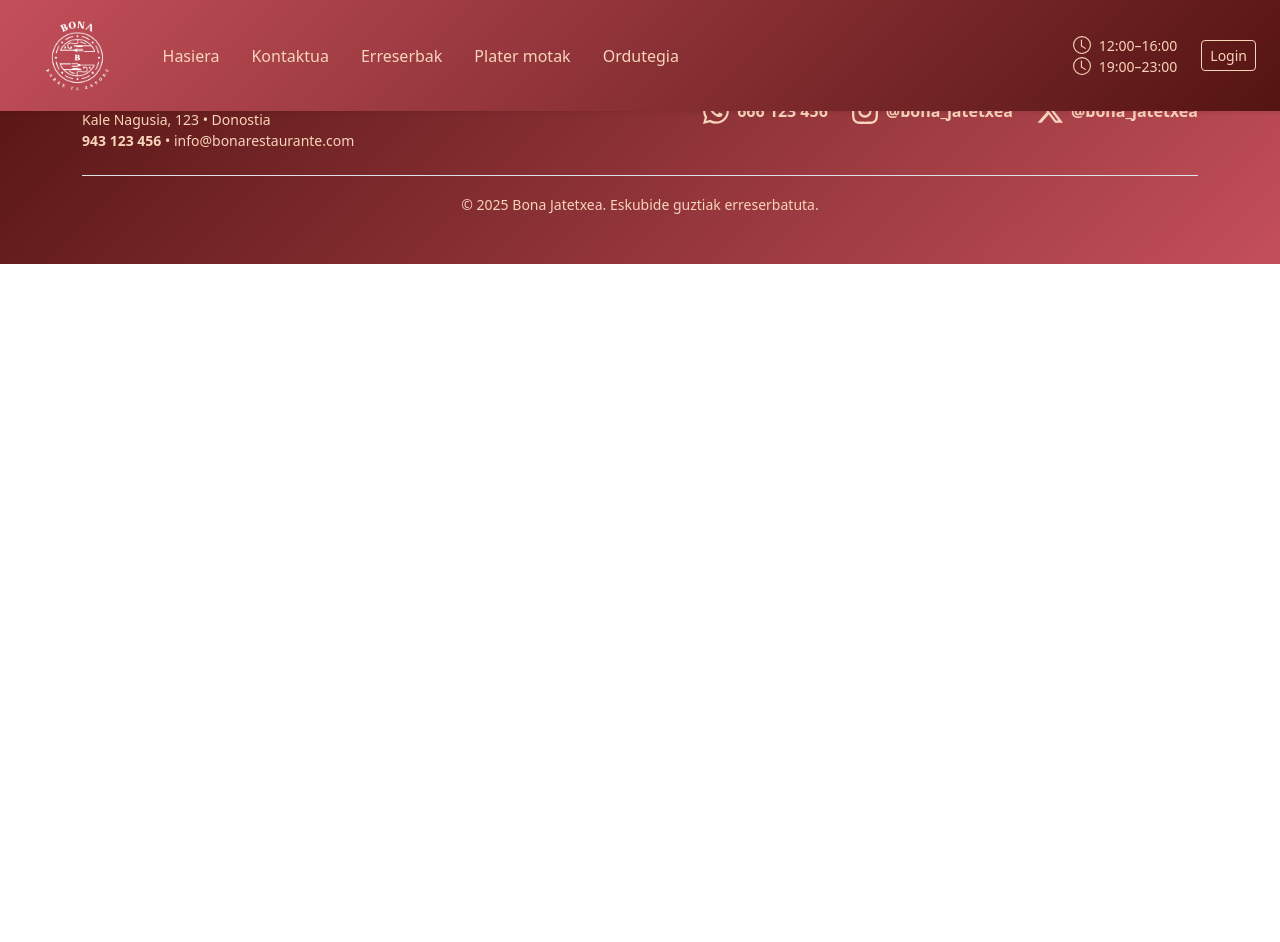
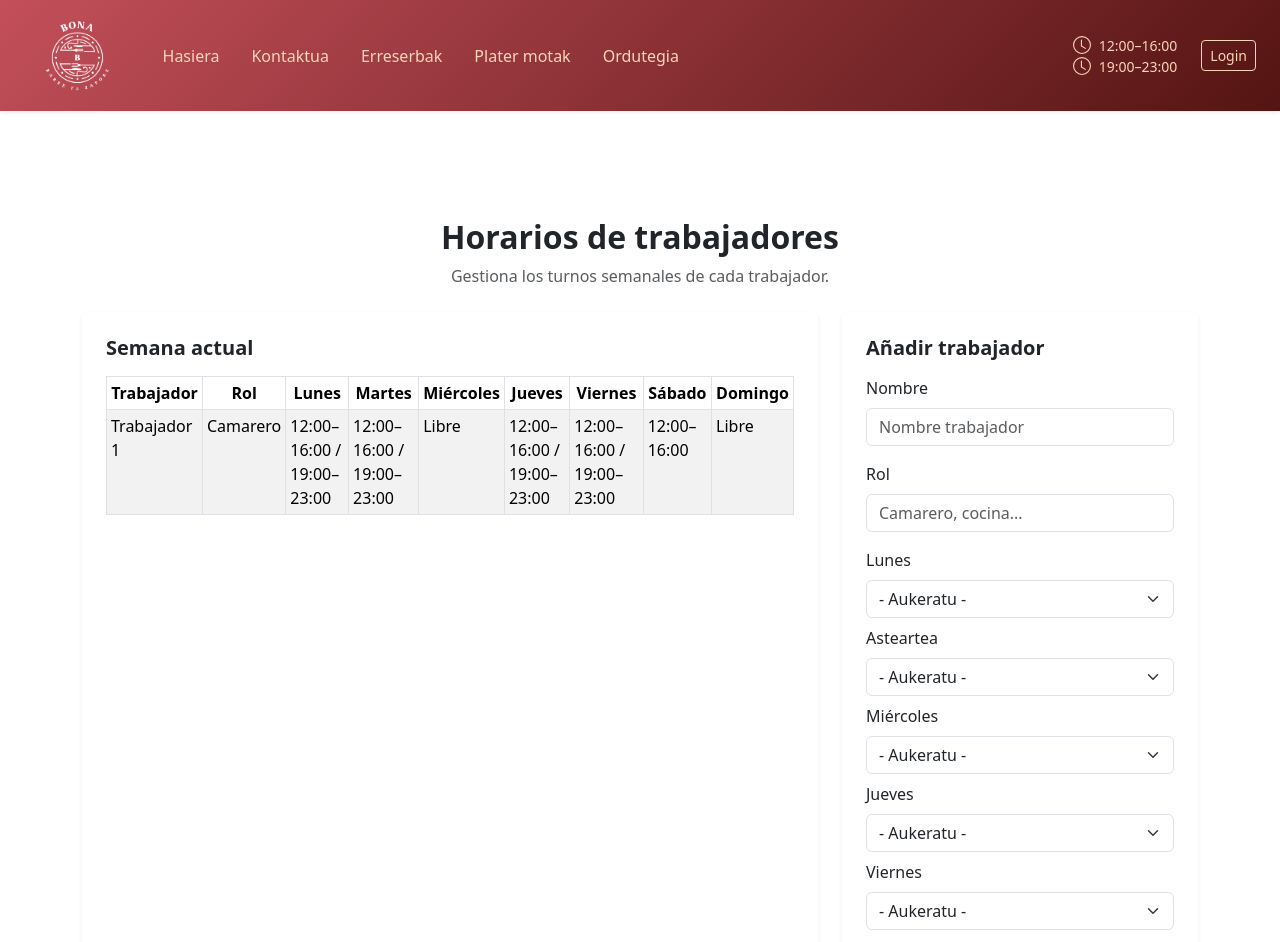
Before and after one commit to odonosoga/BonaJatetxea, a React (Create React App) app in the folder bona-web/: page /ordutegia in a window 1280 px wide. Shown: the top 942 px of the page. Before the commit the page ends 800 px from the top, so only its background shows below. Built offline with nearby package versions, Linux system fonts and the light colour scheme.

Commit message:
schedule

```diff
--- a/bona-web/src/components/Schedule/Schedule.css
+++ b/bona-web/src/components/Schedule/Schedule.css
@@ -0,0 +1,3 @@
+.schedule-section{
+    margin-top: 170px;
+}
--- a/bona-web/src/components/Schedule/Schedule.js
+++ b/bona-web/src/components/Schedule/Schedule.js
@@ -1,9 +1,276 @@
+// Schedule.jsx
+import { useState } from "react";
+import { Container, Row, Col, Card, Form, Button, Table } from "react-bootstrap";
 import "./Schedule.css";
 
+const Schedule = () => {
+  const [workers, setWorkers] = useState([
+    {
+      id: 1,
+      name: "Trabajador 1",
+      role: "Camarero",
+      monday: "12:00–16:00 / 19:00–23:00",
+      tuesday: "12:00–16:00 / 19:00–23:00",
+      wednesday: "Libre",
+      thursday: "12:00–16:00 / 19:00–23:00",
+      friday: "12:00–16:00 / 19:00–23:00",
+      saturday: "12:00–16:00",
+      sunday: "Libre",
+    },
+  ]);
 
-const Schedule = () => {
-    return(
-        <div>Ordutegia</div>
-    );
+  const [newWorker, setNewWorker] = useState({
+    name: "",
+    role: "",
+    monday: "",
+    tuesday: "",
+    wednesday: "",
+    thursday: "",
+    friday: "",
+    saturday: "",
+    sunday: "",
+  });
+
+  const handleChange = (e) => {
+    setNewWorker({
+      ...newWorker,
+      [e.target.name]: e.target.value,
+    });
+  };
+
+  const handleAddWorker = (e) => {
+    e.preventDefault();
+    if (!newWorker.name || !newWorker.role) return;
+
+    setWorkers([
+      ...workers,
+      {
+        id: Date.now(),
+        ...newWorker,
+      },
+    ]);
+
+    setNewWorker({
+      name: "",
+      role: "",
+      monday: "",
+      tuesday: "",
+      wednesday: "",
+      thursday: "",
+      friday: "",
+      saturday: "",
+      sunday: "",
+    });
+  };
+
+  return (
+    <section id="schedule" className="schedule-section py-5 ">
+      <Container>
+        <Row className="mb-4">
+          <Col className="text-center">
+            <h2 className="fw-bold">Horarios de trabajadores</h2>
+            <p className="text-muted mb-0">
+              Gestiona los turnos semanales de cada trabajador.
+            </p>
+          </Col>
+        </Row>
+
+        <Row className="g-4">
+          {/* Tabla de horarios */}
+          <Col lg={8}>
+            <Card className="border-0 shadow-sm h-100">
+              <Card.Body className="p-3 p-lg-4">
+                <h5 className="fw-bold mb-3">Semana actual</h5>
+                <div className="table-responsive">
+                  <Table striped bordered hover size="sm">
+                    <thead className="text-center align-middle">
+                      <tr>
+                        <th>Trabajador</th>
+                        <th>Rol</th>
+                        <th>Lunes</th>
+                        <th>Martes</th>
+                        <th>Miércoles</th>
+                        <th>Jueves</th>
+                        <th>Viernes</th>
+                        <th>Sábado</th>
+                        <th>Domingo</th>
+                      </tr>
+                    </thead>
+                    <tbody>
+                      {workers.map((w) => (
+                        <tr key={w.id}>
+                          <td>{w.name}</td>
+                          <td>{w.role}</td>
+                          <td>{w.monday}</td>
+                          <td>{w.tuesday}</td>
+                          <td>{w.wednesday}</td>
+                          <td>{w.thursday}</td>
+                          <td>{w.friday}</td>
+                          <td>{w.saturday}</td>
+                          <td>{w.sunday}</td>
+                        </tr>
+                      ))}
+                    </tbody>
+                  </Table>
+                </div>
+              </Card.Body>
+            </Card>
+          </Col>
+
+          {/* Formulario para añadir/editar horarios */}
+          <Col lg={4}>
+            <Card className="border-0 shadow-sm h-100">
+              <Card.Body className="p-3 p-lg-4">
+                <h5 className="fw-bold mb-3">Añadir trabajador</h5>
+                <Form onSubmit={handleAddWorker}>
+                  <Form.Group className="mb-3">
+                    <Form.Label>Nombre</Form.Label>
+                    <Form.Control
+                      type="text"
+                      name="name"
+                      value={newWorker.name}
+                      onChange={handleChange}
+                      placeholder="Nombre trabajador"
+                      required
+                    />
+                  </Form.Group>
+
+                  <Form.Group className="mb-3">
+                    <Form.Label>Rol</Form.Label>
+                    <Form.Control
+                      type="text"
+                      name="role"
+                      value={newWorker.role}
+                      onChange={handleChange}
+                      placeholder="Camarero, cocina..."
+                      required
+                    />
+                  </Form.Group>
+
+                  <Form.Group className="mb-2">
+                    <Form.Label>Lunes</Form.Label>
+                    <Form.Select
+                      name="monday"
+                      value={newWorker.monday}
+                      onChange={handleChange}
+                      required
+                    >
+                      <option value="">- Aukeratu -</option>
+                      <option value="12:00–16:00 / 19:00–23:00">
+                        12:00–16:00 / 19:00–23:00
+                      </option>
+                      <option value="Libre">Libre</option>
+                    </Form.Select>
+                  </Form.Group>
+
+
+                  <Form.Group className="mb-2">
+                    <Form.Label>Asteartea</Form.Label>
+                    <Form.Select
+                      name="tuesday"
+                      value={newWorker.tuesday}
+                      onChange={handleChange}
+                      required
+                    >
+                      <option value="">- Aukeratu -</option>
+                      <option value="12:00–16:00 / 19:00–23:00">
+                        12:00–16:00 / 19:00–23:00
+                      </option>
+                      <option value="Libre">Libre</option>
+                    </Form.Select>
+                  </Form.Group>
+
+                  <Form.Group className="mb-2">
+                    <Form.Label>Miércoles</Form.Label>
+                    <Form.Select
+                      name="wednesday"
+                      value={newWorker.wednesday}
+                      onChange={handleChange}
+                      required
+                    >
+                      <option value="">- Aukeratu -</option>
+                      <option value="12:00–16:00 / 19:00–23:00">
+                        12:00–16:00 / 19:00–23:00
+                      </option>
+                      <option value="Libre">Libre</option>
+                    </Form.Select>
+                  </Form.Group>
+
+                  <Form.Group className="mb-2">
+                    <Form.Label>Jueves</Form.Label>
+                    <Form.Select
+                        name="thursday"
+                        value={newWorker.thursday}
+                        onChange={handleChange}
+                        required
+                      >
+                        <option value="">- Aukeratu -</option>
+                        <option value="12:00–16:00 / 19:00–23:00">
+                          12:00–16:00 / 19:00–23:00
+                        </option>
+                        <option value="Libre">Libre</option>
+                      </Form.Select>
+                  </Form.Group>
+
+                  <Form.Group className="mb-2">
+                    <Form.Label>Viernes</Form.Label>
+                    <Form.Select
+                        name="friday"
+                        value={newWorker.friday}
+                        onChange={handleChange}
+                        required
+                      >
+                        <option value="">- Aukeratu -</option>
+                        <option value="12:00–16:00 / 19:00–23:00">
+                          12:00–16:00 / 19:00–23:00
+                        </option>
+                        <option value="Libre">Libre</option>
+                      </Form.Select>
+                  </Form.Group>
+
+                  <Form.Group className="mb-2">
+                    <Form.Label>Sábado</Form.Label>
+                    <Form.Select
+                        name="saturday"
+                        value={newWorker.saturday}
+                        onChange={handleChange}
+                        required
+                      >
+                        <option value="">- Aukeratu -</option>
+                        <option value="12:00–16:00 / 19:00–23:00">
+                          12:00–16:00 / 19:00–23:00
+                        </option>
+                        <option value="Libre">Libre</option>
+                      </Form.Select>
+                  </Form.Group>
+
+                  <Form.Group className="mb-3">
+                    <Form.Label>Domingo</Form.Label>
+                    <Form.Select
+                        name="sunday"
+                        value={newWorker.sunday}
+                        onChange={handleChange}
+                        required
+                      >
+                        <option value="">- Aukeratu -</option>
+                        <option value="12:00–16:00 / 19:00–23:00">
+                          12:00–16:00 / 19:00–23:00
+                        </option>
+                        <option value="Libre">Libre</option>
+                      </Form.Select>
+                  </Form.Group>
+
+                  <Button type="submit" className="w-100 btn-contact fw-bold">
+                    Guardar horario
+                  </Button>
+                </Form>
+              </Card.Body>
+            </Card>
+          </Col>
+        </Row>
+      </Container>
+    </section>
+  );
 };
+
 export default Schedule;
```
